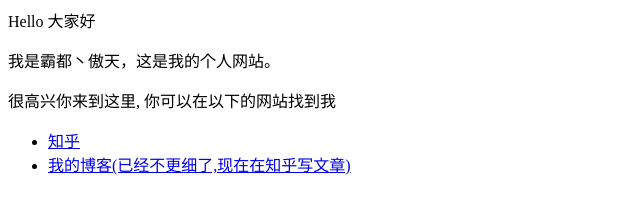
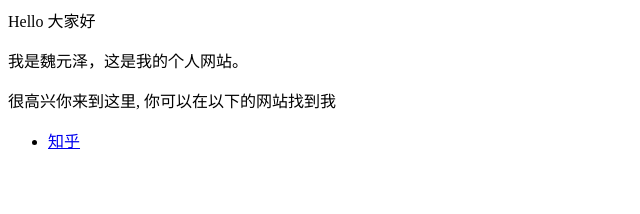
Before and after one commit to weiyz2011/weiyz2011.github.io, a plain HTML site: page index.html in a window 1280 px wide. Shown: the whole page, without its empty margins (0-640 px from the left). Drawn offline with Linux system fonts and the light colour scheme.

Commit message:
Update index.html

```diff
--- a/index.html
+++ b/index.html
@@ -1,8 +1,7 @@
 <p>Hello 大家好</p>
-<p>我是霸都丶傲天，这是我的个人网站。 </p>
+<p>我是魏元泽，这是我的个人网站。 </p>
 <p>很高兴你来到这里, 你可以在以下的网站找到我</p>
 
 <ul>
-  <li> <a href="https://www.zhihu.com/people/AJLoveChina">知乎</a> </li>
-  <li> <a href="http://hejie.nigeerhuo.com">我的博客(已经不更细了,现在在知乎写文章)</a> </li>
+  <li> <a href="https://www.zhihu.com/people/wei-yuan-ze-54/activities">知乎</a> </li>
 </ul>
```
